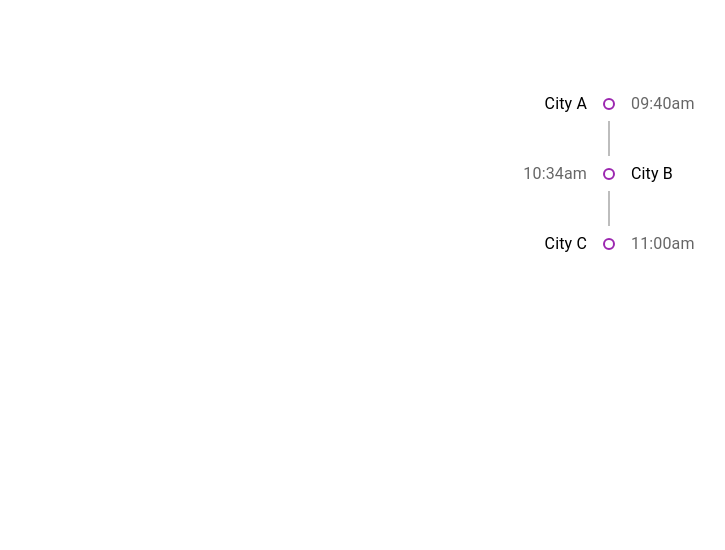
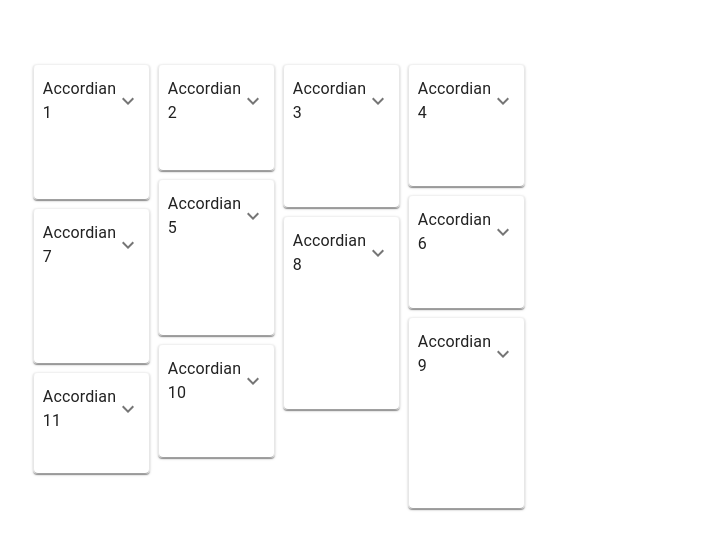
Before and after one commit to sailendrachettri/material-ui-learning, a React (Create React App) app: page / in a window 1280 px wide. Shown: the top 550 px of the page, without its empty margins (31-756 px from the left). Built offline with nearby package versions, Linux system fonts and the light colour scheme; the HTML template or start-up script is replaced by a standard one.

Commit message:
masonary mui

```diff
--- a/src/App.tsx
+++ b/src/App.tsx
@@ -1,12 +1,12 @@
 import './App.css'
-import { MuiTimeline } from './components/MuiTimeline';
+import { Muimecinery } from './components/Muimecinery';
 
 
 function App() {
   return (
     <>
       <div className="App">
-        <MuiTimeline />
+        <Muimecinery />
       </div>
     </>
   );
--- /dev/null
+++ b/src/components/Muimecinery.tsx
@@ -0,0 +1,32 @@
+import { Masonry } from '@mui/lab'
+import { Accordion, AccordionDetails, AccordionSummary, Box, Paper, Typography } from '@mui/material'
+import ExpandMoreIocn from '@mui/icons-material/ExpandMore'
+
+const heights = [134, 105, 142, 121, 155, 112, 154, 192, 190, 112, 100]
+
+export const Muimecinery = () => {
+    return (
+        <Box sx={{ width: 500, minHeight: 400 }}>
+            <Masonry columns={4} spacing={1}>
+                {
+                    heights.map((height, index) => (
+                        // <Paper key={index} sx={{ display: 'flex', justifyContent: 'center', alignItems: 'center', height, border: '1px solid whitesmoke' }}>
+                        //     {
+                        //         index + 1
+                        //     }
+                        // </Paper>
+
+                        <Paper key={index} sx={{ border: '1px solid whitesmoke' }}>
+                            <Accordion sx={{ minHeight: height }}>
+                                <AccordionSummary expandIcon={<ExpandMoreIocn />}>
+                                    <Typography>Accordian {index + 1}</Typography>
+                                </AccordionSummary>
+                                <AccordionDetails>Content</AccordionDetails>
+                            </Accordion>
+                        </Paper>
+                    ))
+                }
+            </Masonry>
+        </Box>
+    )
+}
```
